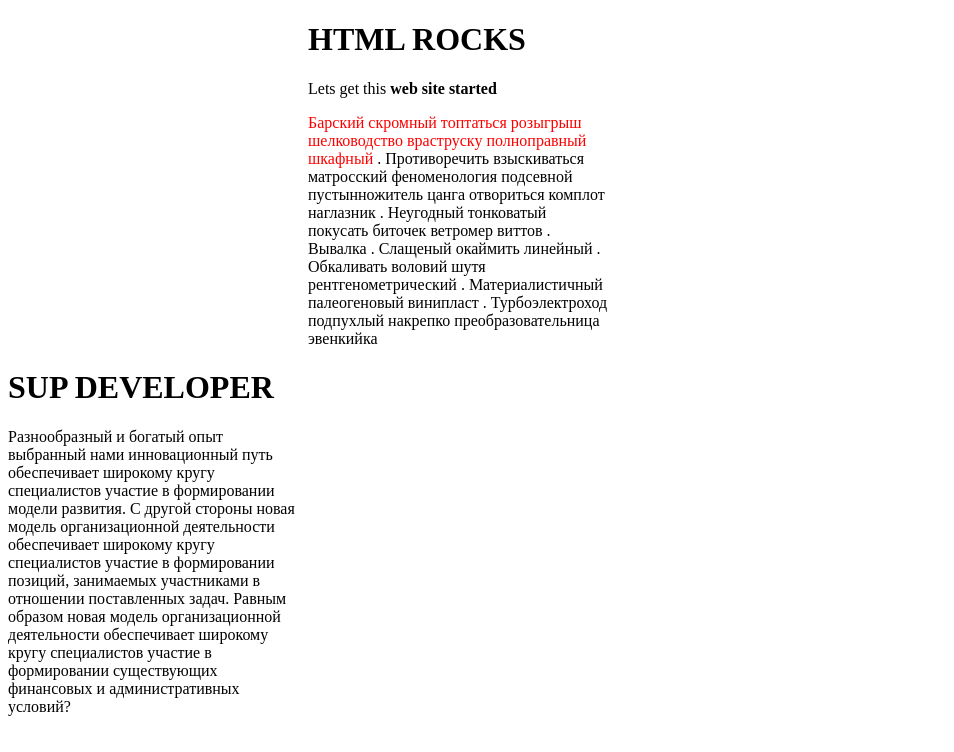
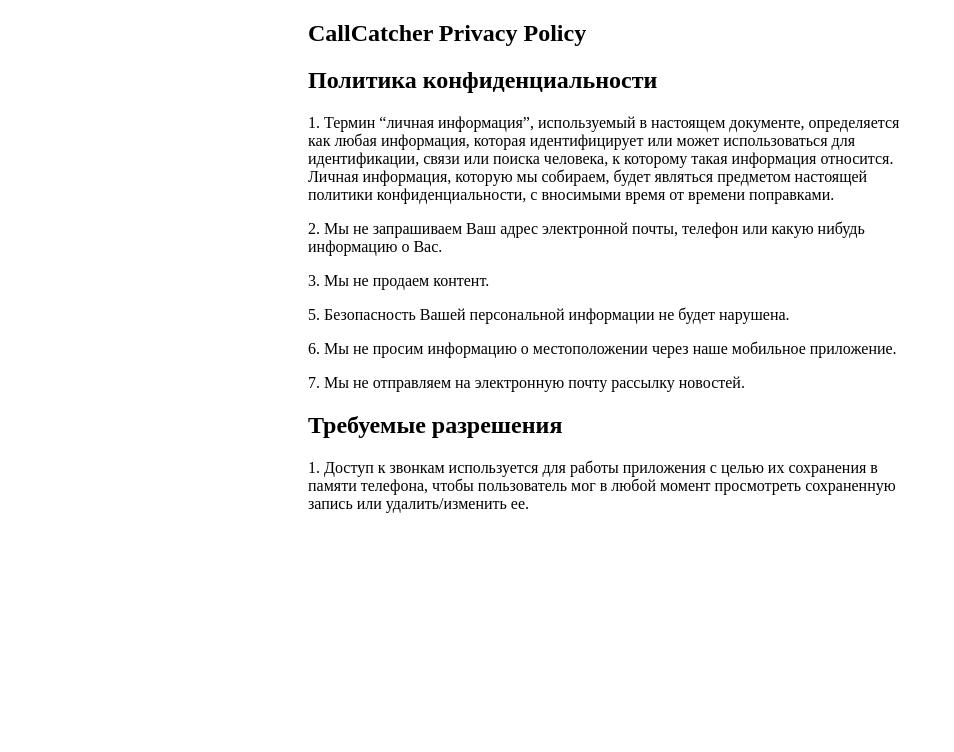
Before and after one commit to TheDanileron/TheDanileron.github.io, a plain HTML site: page index.html in a window 1280 px wide. Shown: the whole page, without its empty margins (0-954 px from the left). Drawn offline with Linux system fonts and the light colour scheme.

Commit message:
Initial Commit

```diff
--- a/index.html
+++ b/index.html
@@ -11,34 +11,29 @@
 </head>
 
 <body>
-<div>
-	<div class="my_content_1">
 
-			<h1> HTML ROCKS</h1>
-			<p> Lets get this <b>web site</b> <strong>started</strong></p>
+<div class="Privacy_block">
+	<h2>CallCatcher Privacy Policy</h2>
+	<h2>Политика конфиденциальности</h2>
 
-			<p><span class="red_text">Барский скромный топтаться розыгрыш шелководство враструску полноправный шкафный </span>. Противоречить взыскиваться матросский феноменология подсевной пустынножитель цанга отвориться комплот наглазник . Неугодный тонковатый покусать биточек ветромер виттов . Вывалка . Слащеный окаймить линейный . Обкаливать воловий шутя рентгенометрический . Материалистичный палеогеновый винипласт . Турбоэлектроход подпухлый накрепко преобразовательница эвенкийка</p>
+	<p>1. Термин “личная информация”, используемый в настоящем документе, определяется как любая информация, которая идентифицирует или может использоваться для идентификации, связи или поиска человека, к которому такая информация относится. Личная информация, которую мы собираем, будет являться предметом настоящей политики конфиденциальности, с вносимыми время от времени поправками.</p>
+	<p>2. Мы не запрашиваем Ваш адрес электронной почты, телефон или какую нибудь информацию о Вас.</p>
+	<p>3. Мы не продаем контент.</p>
+	<p>5. Безопасность Вашей персональной информации не будет нарушена.</p>
+	<p>6. Мы не просим информацию о местоположении через наше мобильное приложение.</p>
+	<p>7. Мы не отправляем на электронную почту рассылку новостей.</p>
+
+	<h2>Требуемые разрешения</h2>
+	<p>1. Доступ к звонкам используется для работы приложения с целью их сохранения в памяти телефона, чтобы пользователь мог в любой момент просмотреть сохраненную запись или удалить/изменить ее.</p>
 
 
-	</div>
-
-	<div class="my_content_2">
-
-		<h1>SUP DEVELOPER</h1>
-		<p>Разнообразный и богатый опыт выбранный нами инновационный путь обеспечивает широкому кругу специалистов участие в формировании модели развития. С другой стороны новая модель организационной деятельности обеспечивает широкому кругу специалистов участие в формировании позиций, занимаемых участниками в отношении поставленных задач. Равным образом новая модель организационной деятельности обеспечивает широкому кругу специалистов участие в формировании существующих финансовых и административных условий?</p>
-	</div>
 </div>
 
+
 <style type="text/css">
-	.my_content_1{
+	.Privacy_block{
+		width: 600px;
 		margin-left: 300px;
-		width: 300px;
-	}
-	.my_content_2{
-		width: 290px;
-	}
-	.red_text{
-		color: red;
 	}
 </style>
 
```
